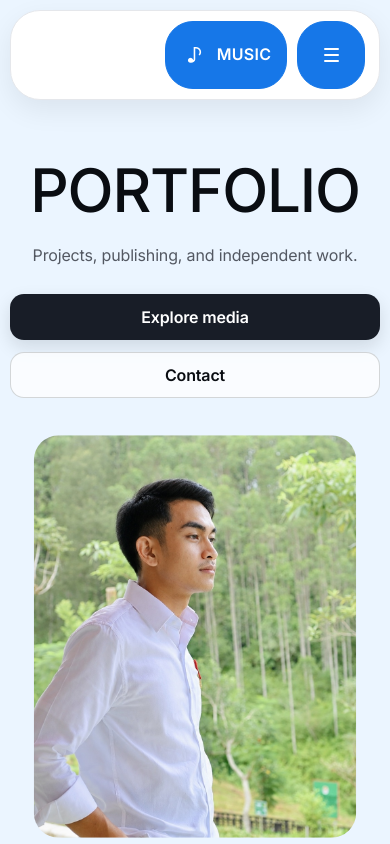
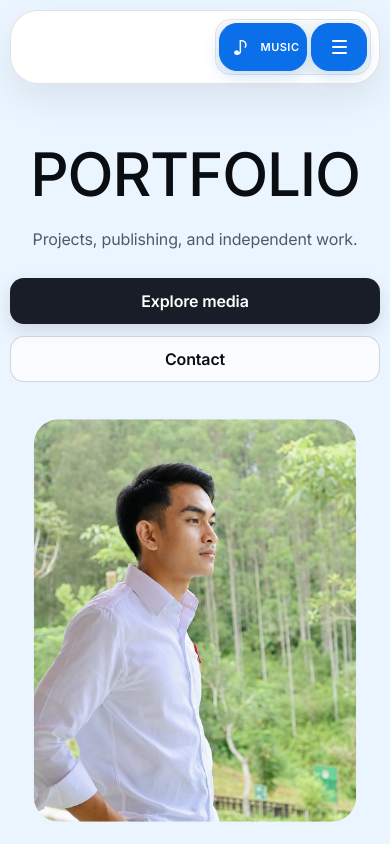
Before and after one commit to LionerHakim/JRHs, a React (Vite) app: page / in a window 390 px wide. Shown: the top 844 px of the page. Built offline with nearby package versions, Linux system fonts and the light colour scheme.

Commit message:
Restore stable navbar styling

```diff
--- a/src/index.css
+++ b/src/index.css
@@ -2700,172 +2700,3 @@ button,.hero-pill,.ghost-pill,.project-link,.media-links a{
 
 /* Hero portrait — slightly larger */
 .portrait-frame img{transform:scale(1.04);transform-origin:center;}
-
-
-/* JRHs navbar — reference-matched mobile-first final */
-.nav{
-  background:#fff !important;
-  border:1px solid #e5e7eb !important;
-  box-shadow:0 10px 28px rgba(10,13,18,.07) !important;
-}
-.wordmark{
-  display:inline-flex !important;
-  align-items:center;
-  min-width:0;
-  padding:4px 8px 4px 4px !important;
-  color:#111827 !important;
-  font-family:Georgia,"Times New Roman",serif !important;
-  font-size:20px !important;
-  font-weight:700 !important;
-  letter-spacing:-.07em !important;
-  line-height:1 !important;
-  white-space:nowrap;
-}
-.nav-actions{
-  border:0 !important;
-  background:transparent !important;
-  box-shadow:none !important;
-}
-.music-toggle,
-.menu-toggle{
-  background:#1677e8 !important;
-  border-color:#1677e8 !important;
-  color:#fff !important;
-  box-shadow:none !important;
-  border-radius:28px !important;
-}
-.music-toggle:hover,
-.music-toggle:focus-visible,
-.menu-toggle:hover,
-.menu-toggle:focus-visible{
-  background:#1677e8 !important;
-  border-color:#1677e8 !important;
-  color:#fff !important;
-  box-shadow:0 6px 16px rgba(22,119,232,.16) !important;
-}
-.music-equalizer{
-  display:inline-flex;
-  align-items:flex-end;
-  justify-content:center;
-  gap:2px;
-  width:16px;
-  height:18px;
-  flex:0 0 16px;
-}
-.music-equalizer i{
-  display:block;
-  width:3px;
-  border-radius:2px;
-  background:#fff;
-}
-.music-equalizer i:nth-child(1){height:7px;}
-.music-equalizer i:nth-child(2){height:13px;}
-.music-equalizer i:nth-child(3){height:10px;}
-.music-toggle::after{display:none !important;content:none !important;}
-.music-toggle.is-open::after{
-  display:block !important;
-  content:"" !important;
-  position:absolute !important;
-  inset:-2px !important;
-  border:4px solid #f5c542 !important;
-  border-radius:inherit !important;
-  background:transparent !important;
-  pointer-events:none !important;
-  box-sizing:border-box !important;
-}
-.music-toggle.is-open{
-  background:#22c55e !important;
-  border-color:#22c55e !important;
-}
-.menu-toggle .nav-menu-lines{
-  background:transparent !important;
-}
-.menu-toggle .nav-menu-lines>span{
-  background:#fff !important;
-}
-
-@media (max-width:640px){
-  .nav{
-    top:10px !important;
-    margin:10px 10px 0 !important;
-    width:calc(100% - 20px) !important;
-    min-height:90px !important;
-    padding:10px 14px !important;
-    grid-template-columns:minmax(0,1fr) auto !important;
-    gap:10px !important;
-    border-radius:30px !important;
-  }
-  .wordmark{
-    display:inline-flex !important;
-    font-size:20px !important;
-    padding:4px 4px 4px 2px !important;
-  }
-  .nav-actions{
-    width:auto !important;
-    display:flex !important;
-    align-items:center !important;
-    justify-content:flex-end !important;
-    gap:10px !important;
-    padding:0 !important;
-  }
-  .music-toggle{
-    width:122px !important;
-    min-width:122px !important;
-    height:68px !important;
-    min-height:68px !important;
-    padding:0 16px !important;
-    border-radius:28px !important;
-    justify-content:center !important;
-    gap:8px !important;
-  }
-  .music-toggle .nav-action-glyph{
-    width:28px !important;
-    height:28px !important;
-    flex:0 0 28px !important;
-    font-size:20px !important;
-    margin:0 !important;
-  }
-  .music-toggle .nav-action-label{
-    display:inline !important;
-    font-size:16px !important;
-    font-weight:700 !important;
-    letter-spacing:.02em !important;
-  }
-  .music-equalizer{
-    width:14px !important;
-    flex-basis:14px !important;
-    height:16px !important;
-  }
-  .music-equalizer i{width:3px !important;}
-  .music-toggle .nav-action-meta,
-  .menu-toggle .nav-action-label,
-  .menu-toggle .nav-action-meta{
-    display:none !important;
-  }
-  .menu-toggle{
-    width:68px !important;
-    min-width:68px !important;
-    height:68px !important;
-    min-height:68px !important;
-    padding:0 !important;
-    border-radius:28px !important;
-  }
-  .menu-toggle .nav-menu-lines{
-    width:32px !important;
-    height:32px !important;
-  }
-  .nav-action.is-open::after{
-    inset:-2px !important;
-    border:4px solid #f5c542 !important;
-    border-radius:inherit !important;
-  }
-}
-
-@media (max-width:359px){
-  .nav{padding-inline:10px !important;gap:6px !important;}
-  .nav-actions{gap:7px !important;}
-  .music-toggle{width:112px !important;min-width:112px !important;padding-inline:11px !important;}
-  .menu-toggle{width:62px !important;min-width:62px !important;}
-  .music-toggle .nav-action-label{font-size:15px !important;}
-  .music-equalizer{gap:1px !important;width:12px !important;flex-basis:12px !important;}
-}
```
